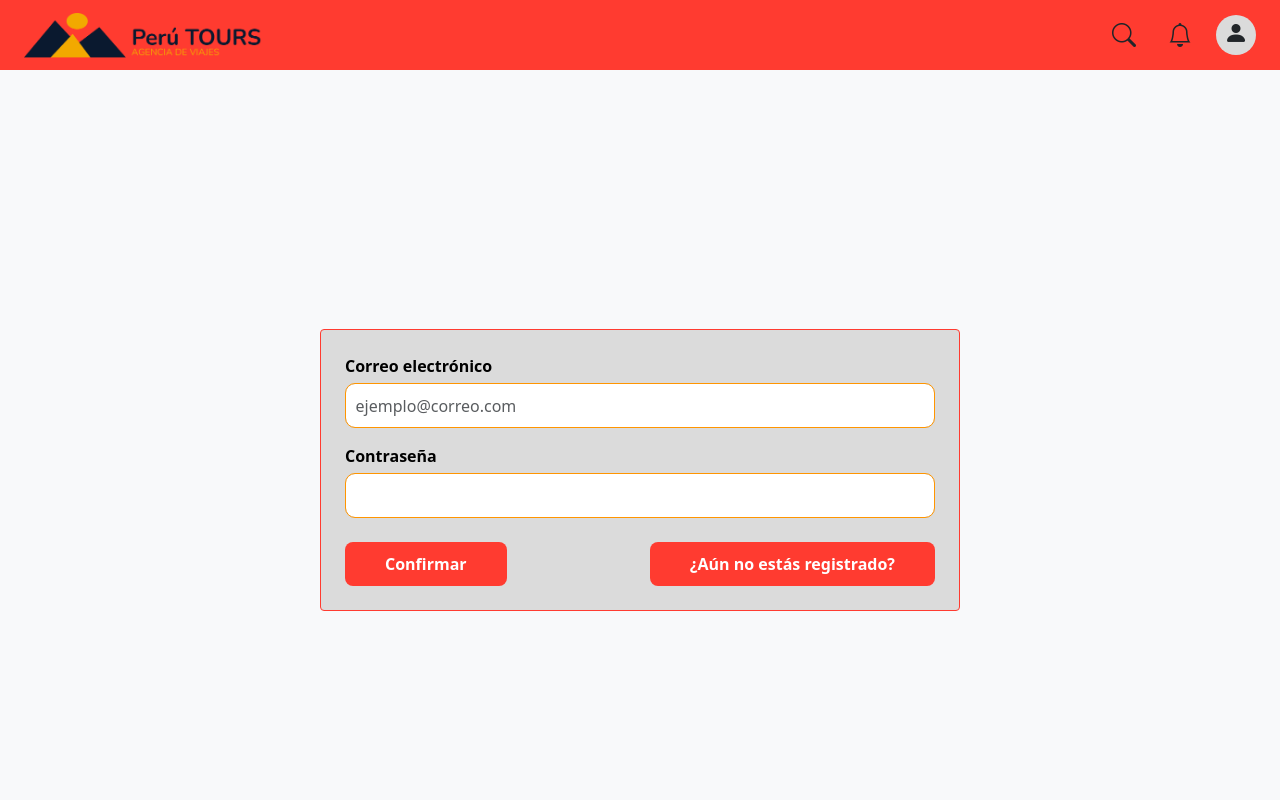
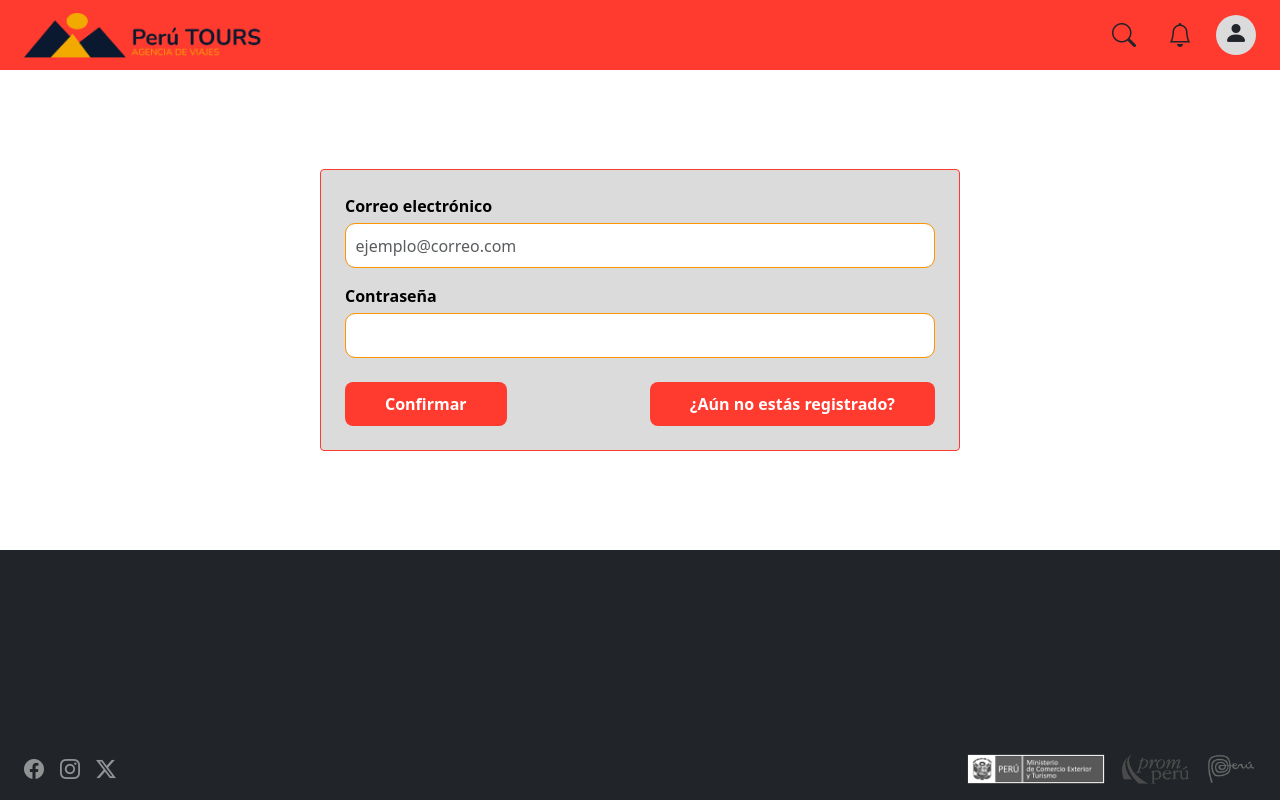
Before and after one commit to Dhemizzn/261CC341AngularTawsFrontend, an Angular app: page / in a window 1280 px wide. Shown: the top 800 px of the page. Built offline with nearby package versions, Linux system fonts and the light colour scheme.

Commit message:
log page correction

```diff
--- a/src/app/components/login-cliente/login-cliente.html
+++ b/src/app/components/login-cliente/login-cliente.html
@@ -1,3 +1,4 @@
+<div class="d-flex flex-column min-vh-100">
   <header
     class="d-flex justify-content-between align-items-center px-4 py-2"
     style="background-color: #ff3b30; color: white; min-height: 70px"
@@ -25,7 +26,8 @@
     </div>
   </header>
 
-<div class="d-flex align-items-center justify-content-center min-vh-100 bg-light">
+    <main class="flex-grow-1 d-flex justify-content-center py-5 align-items-center justify-content-center">
+
       <div class="container custom-form-container p-4 col-md-6">
         <form>
           <div class="row g-3 mb-4">
@@ -64,7 +66,8 @@
           </div>
         </form>
       </div>
-</div>
+
+  </main>
 
   <footer
     class="d-flex justify-content-between align-items-end px-4 py-3 bg-dark"
@@ -81,3 +84,4 @@
       <img src="footbarPeru3.png  " alt="Image 3" style="height: 30px; width: auto" />
     </div>
   </footer>
+</div>
```
Lines whose indentation alone changed are shown as unchanged.
